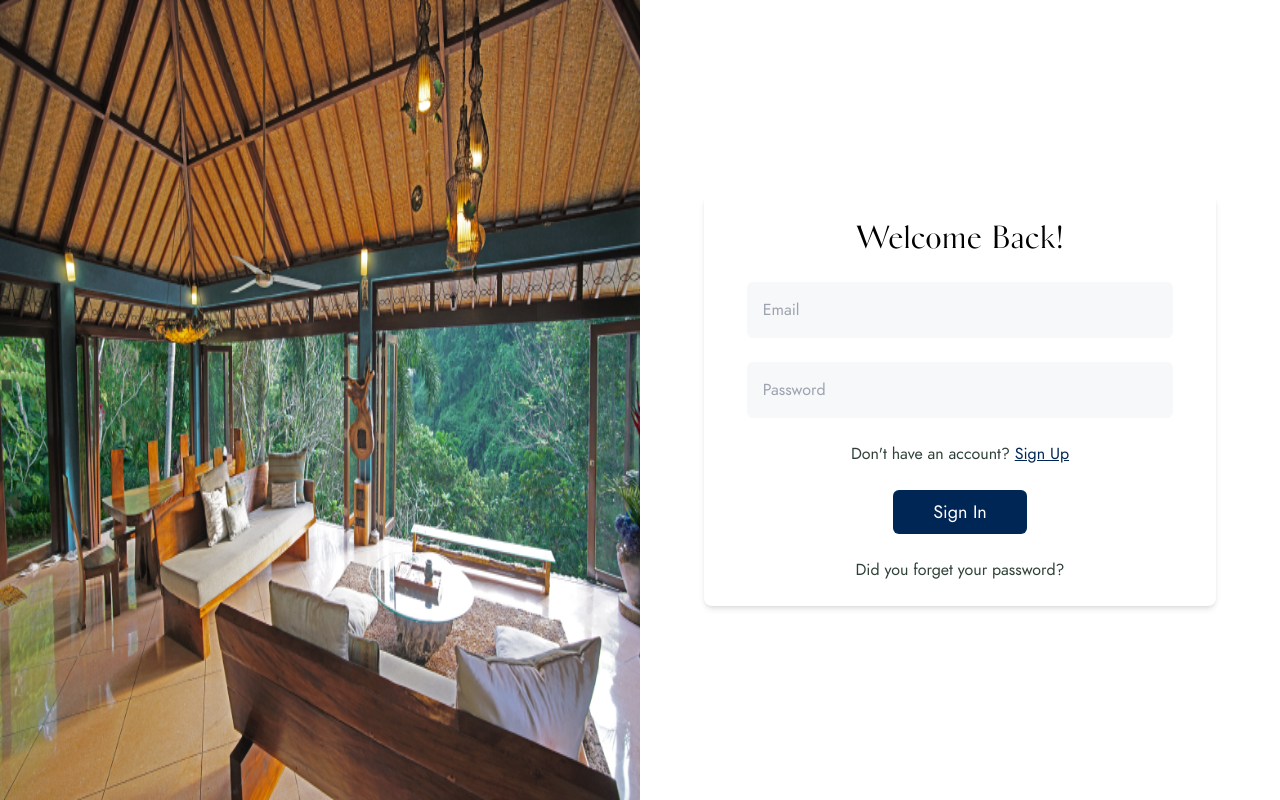
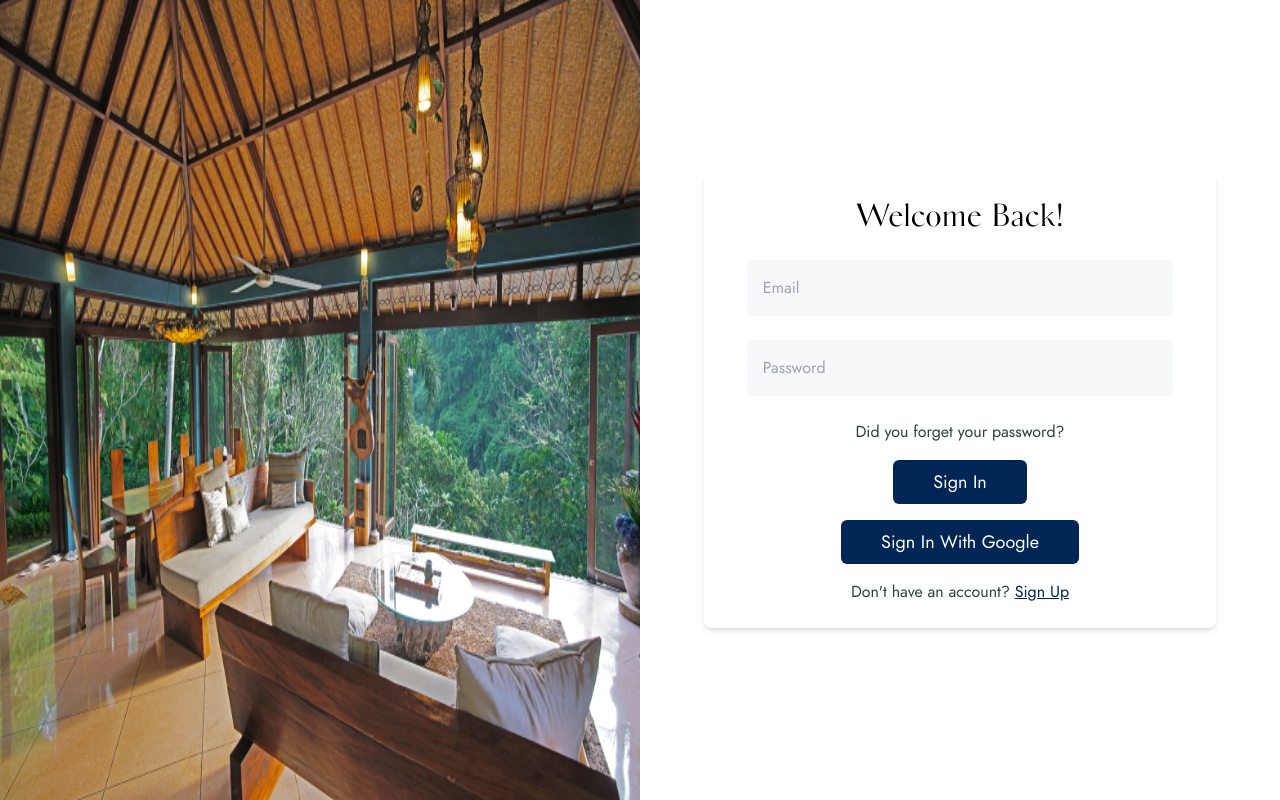
Before and after one commit to hammadShamir/VUS-FE, a Next.js app: page /login in a window 1280 px wide. Built offline with nearby package versions, Linux system fonts and the light colour scheme; no server answers.

Commit message:
feat(FIrebase): Google Authentication

```diff
--- a/package.json
+++ b/package.json
@@ -10,6 +10,7 @@
   },
   "dependencies": {
     "axios": "^1.7.7",
+    "firebase": "^11.0.1",
     "formik": "^2.4.6",
     "next": "15.0.1",
     "next-intl": "^3.24.0",
--- a/src/app/login/page.tsx
+++ b/src/app/login/page.tsx
@@ -6,7 +6,8 @@ import { useFormik } from 'formik';
 import * as Yup from 'yup';
 import { useRouter } from 'next/navigation';
 import { axiosService } from '@/services/axios';
-
+import { signInWithPopup } from 'firebase/auth';
+import { auth, googleProvider } from '@/services/firebase';
 const Page = () => {
     const navigate = useRouter();
     const [loading, setLoading] = useState<boolean>(false);
@@ -33,6 +34,23 @@ const Page = () => {
             }
         },
     });
+
+    const handleGoogleSignIn = async () => {
+        try {
+            const result = await signInWithPopup(auth, googleProvider);
+            console.log(result)
+            const token = await result.user.getIdToken();
+            localStorage.setItem('token', token);
+            const res = await axiosService.post('/auth/google-sign-in', {
+                headers: {
+                    Authorization: `Bearer ${token}`,
+                },
+            })
+            console.log(res)
+        } catch (error) {
+            console.log(error)
+        }
+    }
 
     return (
         <main className="relative w-full h-screen flex flex-col md:flex-row justify-center items-center">
@@ -75,16 +93,23 @@ const Page = () => {
                             value={formik.values.password}
                         />
                     </div>
-                    <p className="text-sm md:text-base text-center text-foreground font-[family-name:var(--font-secondary)]">
-                        Don&apos;t have an account?{' '}
-                        <Link href="/signup" className="text-primary underline">
-                            Sign Up
+                    <div className='flex flex-col justify-center items-center gap-y-4'>
+                        <Link href="/signup" className="text-sm md:text-base text-foreground font-[family-name:var(--font-secondary)]">
+                            Did you forget your password?
                         </Link>
-                    </p>
-                    <button type='submit' className='bg-primary text-background px-10 py-2 rounded-md font-[family-name:var(--font-secondary)] text-lg text-bold disabled:bg-accentColor disabled:text-primary' disabled={loading}>{loading ? 'Signing in...' : 'Sign In'}</button>
-                    <Link href="/signup" className="text-sm md:text-base text-foreground font-[family-name:var(--font-secondary)]">
-                        Did you forget your password?
-                    </Link>
+                        <button type='submit' className='bg-primary text-background px-10 py-2 rounded-md font-[family-name:var(--font-secondary)] text-lg text-bold disabled:bg-accentColor disabled:text-primary' disabled={loading}>{loading ? 'Signing in...' : 'Sign In'}</button>
+
+                        <button type='button' className='bg-primary text-background px-10 py-2 rounded-md font-[family-name:var(--font-secondary)] text-lg text-bold disabled:bg-accentColor disabled:text-primary'
+                            onClick={handleGoogleSignIn}>
+                            Sign In With Google
+                        </button>
+                        <p className="text-sm md:text-base text-center text-foreground font-[family-name:var(--font-secondary)]">
+                            Don&apos;t have an account?{' '}
+                            <Link href="/signup" className="text-primary underline">
+                                Sign Up
+                            </Link>
+                        </p>
+                    </div>
                 </form>
             </div>
         </main>
--- /dev/null
+++ b/src/services/firebase.ts
@@ -0,0 +1,17 @@
+import { initializeApp } from "firebase/app";
+import { getAuth, GoogleAuthProvider } from "firebase/auth";
+const firebaseConfig = {
+    apiKey: "AIzaSyBEGw9uqTe4YJvJvopEzF9gVzsZ688uOQU",
+    authDomain: "vus-v1-ce0e9.firebaseapp.com",
+    projectId: "vus-v1-ce0e9",
+    storageBucket: "vus-v1-ce0e9.firebasestorage.app",
+    messagingSenderId: "748320912941",
+    appId: "1:748320912941:web:8a71aafc5232daa742aaa4",
+    measurementId: "G-7RHP3VVFXG"
+};
+
+// Initialize Firebase
+const app = initializeApp(firebaseConfig );
+
+export const auth = getAuth(app);
+export const googleProvider = new GoogleAuthProvider()
```
Also changed, not shown: 1 other file (tests, documents, lock files or other folders).
